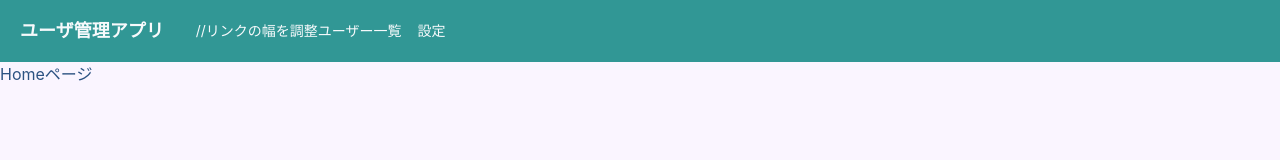
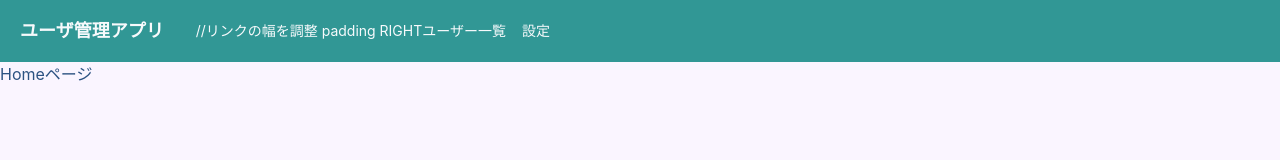
Before and after one commit to 50start/chakra-ui2, a React (Create React App) app: page /home in a window 1280 px wide. Shown: the top 160 px of the page. Built offline with nearby package versions, Linux system fonts and the light colour scheme.

Commit message:
Update Header.jsx

```diff
--- a/src/components/organisms/layout/Header.jsx
+++ b/src/components/organisms/layout/Header.jsx
@@ -58,7 +58,7 @@ export const Header = memo(() => {
           // モバイルの時には表示しない(base: "none") ブレイクポイントになったらリンクを横並びに表示する(md: "flex")
           display={{ base: "none", md: "flex" }}
         >
-          <Box pr={4}>//リンクの幅を調整
+          <Box pr={4}>//リンクの幅を調整 padding RIGHT
             <Link onClick={onClickUserManagement}>ユーザー一覧</Link>
           </Box>
           　<Link onClick={onClickSetting}>設定</Link>
```
